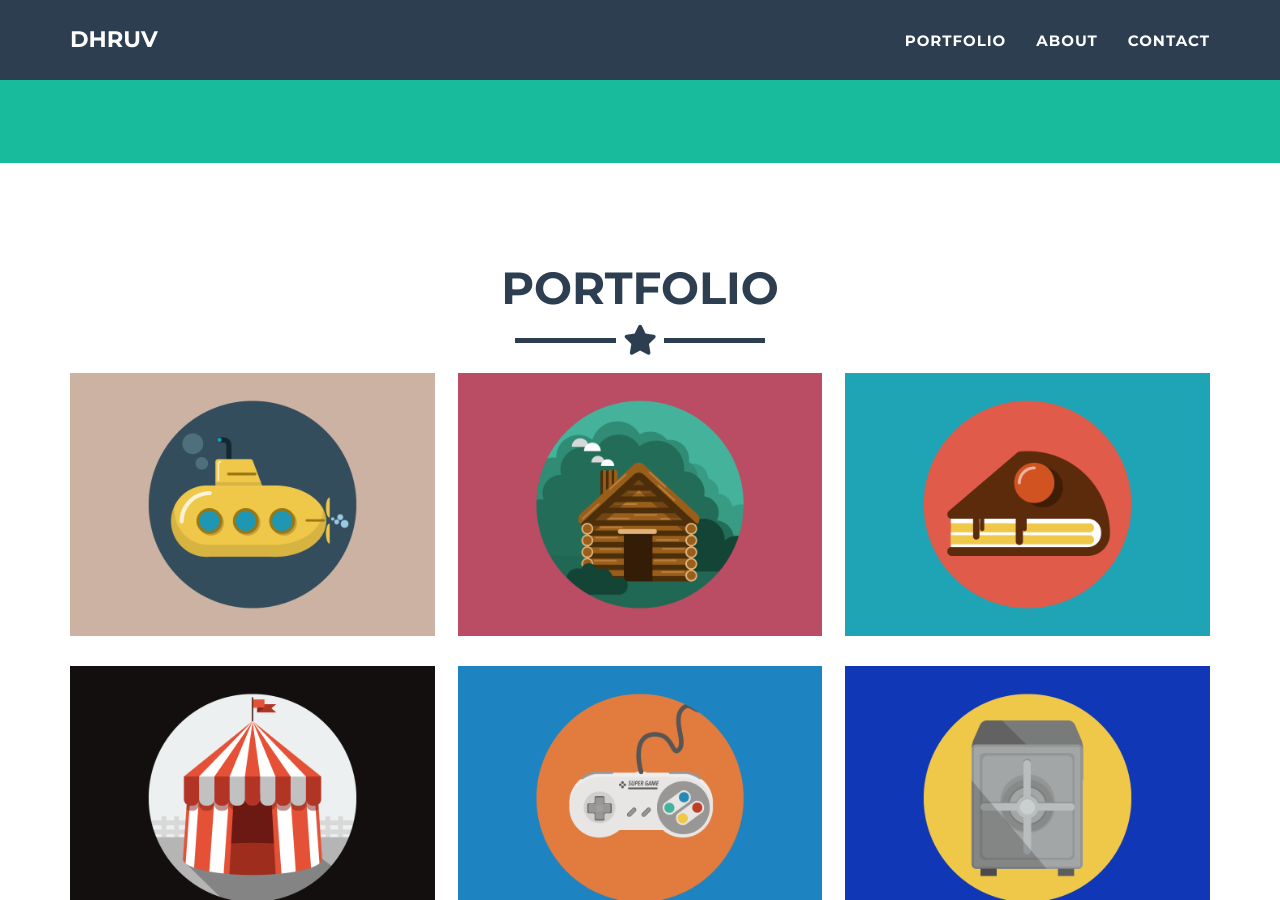
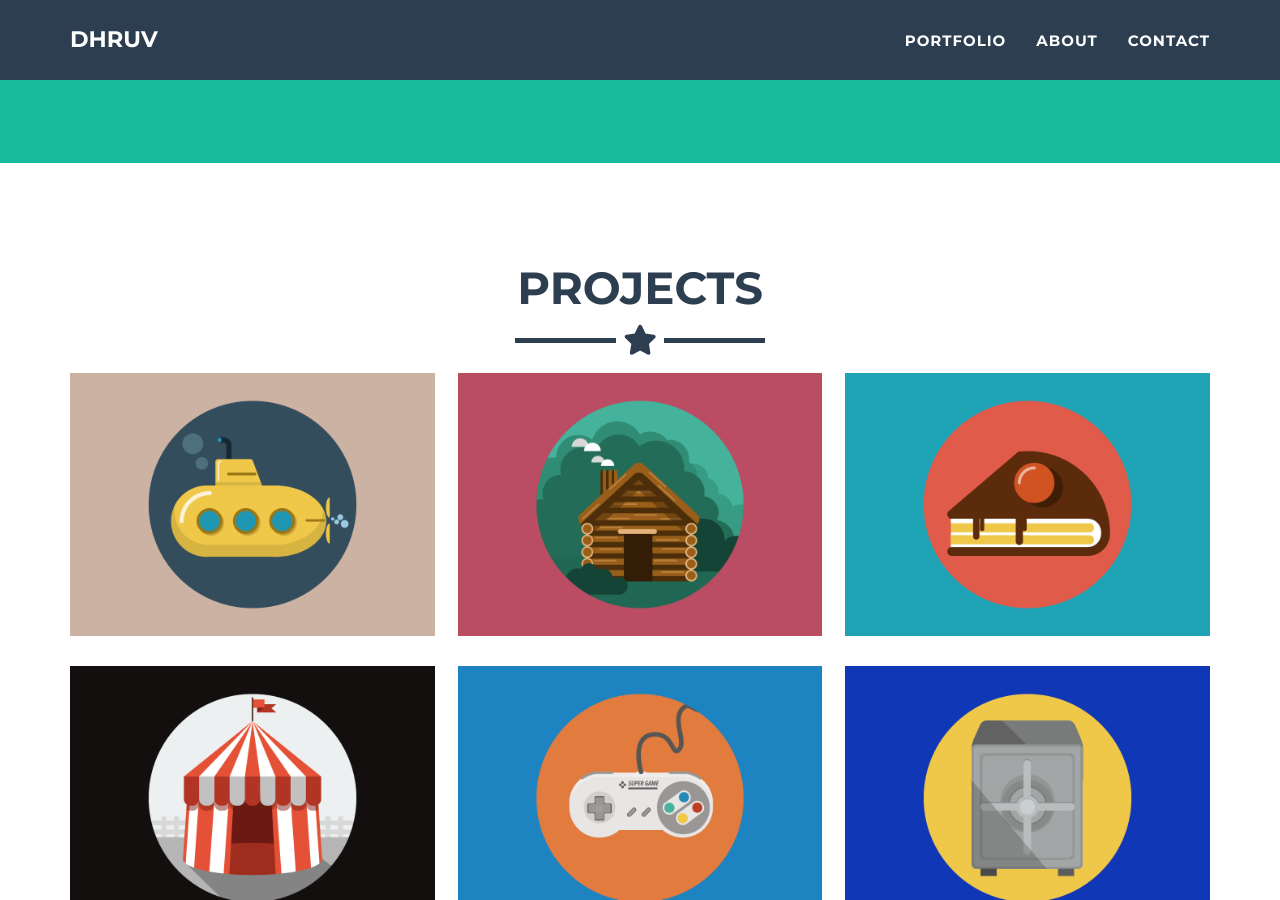
Before and after one commit to Dhruvdr/Dhruvdr.github.io, a Jekyll site: the page built from _posts/2026-05-13-project-6.markdown, in a window 1280 px wide and 900 px high, scrolled down 612 px. Built offline with Jekyll 4.4.1, drawn with Linux system fonts in a browser that asks for light colours.

Commit message:
Update portfolio_grid.html

```diff
--- a/_includes/portfolio_grid.html
+++ b/_includes/portfolio_grid.html
@@ -1,9 +1,9 @@
-<!-- Portfolio Grid Section -->
+<!-- Project Grid Section -->
 <section id="portfolio">
   <div class="container portfolio-flex-grid">
     <div class="row">
       <div class="col-lg-12 text-center">
-        <h2>Portfolio</h2>
+        <h2>Projects</h2>
         <hr class="star-primary">
       </div>
     </div>
```
